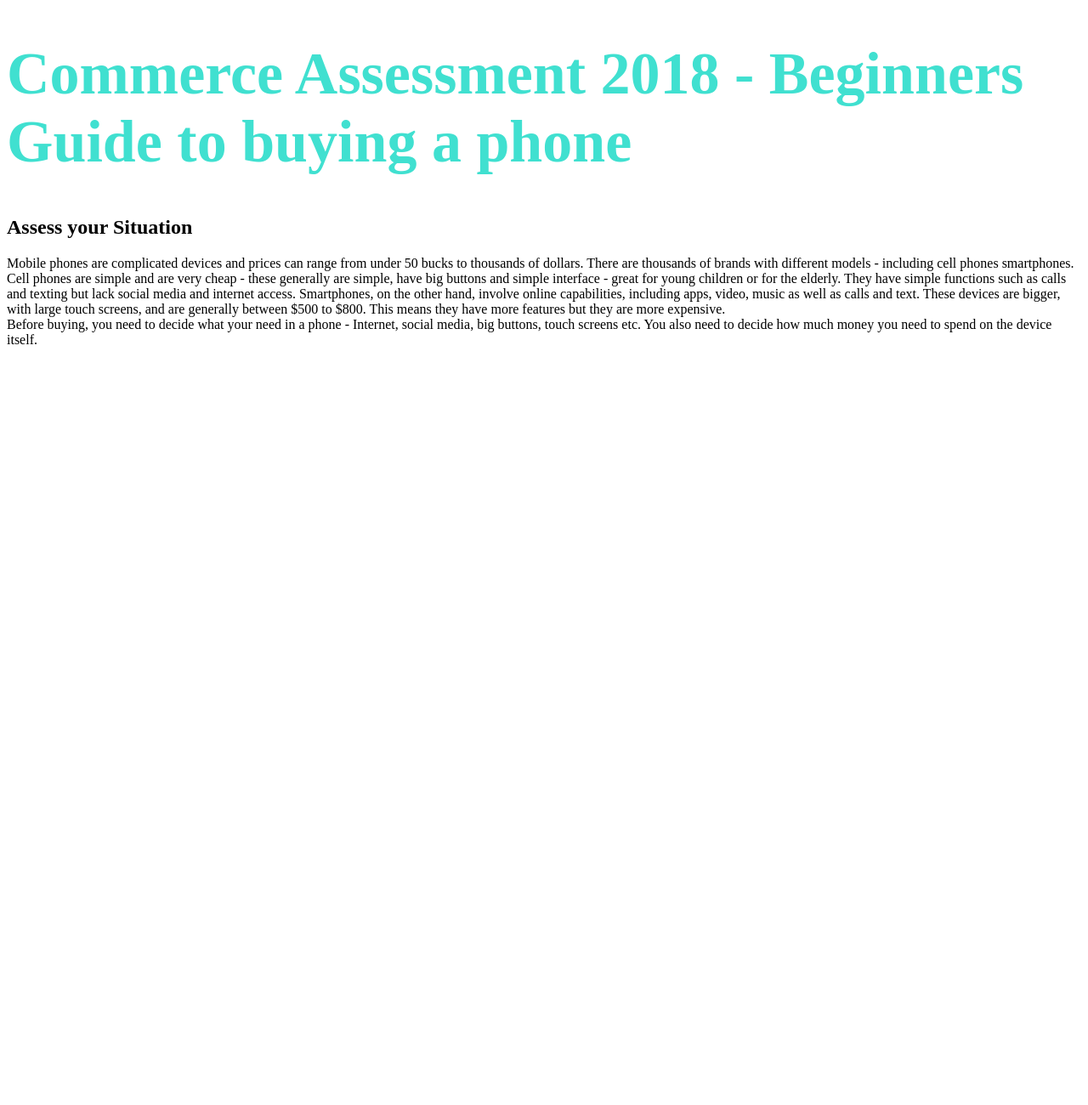
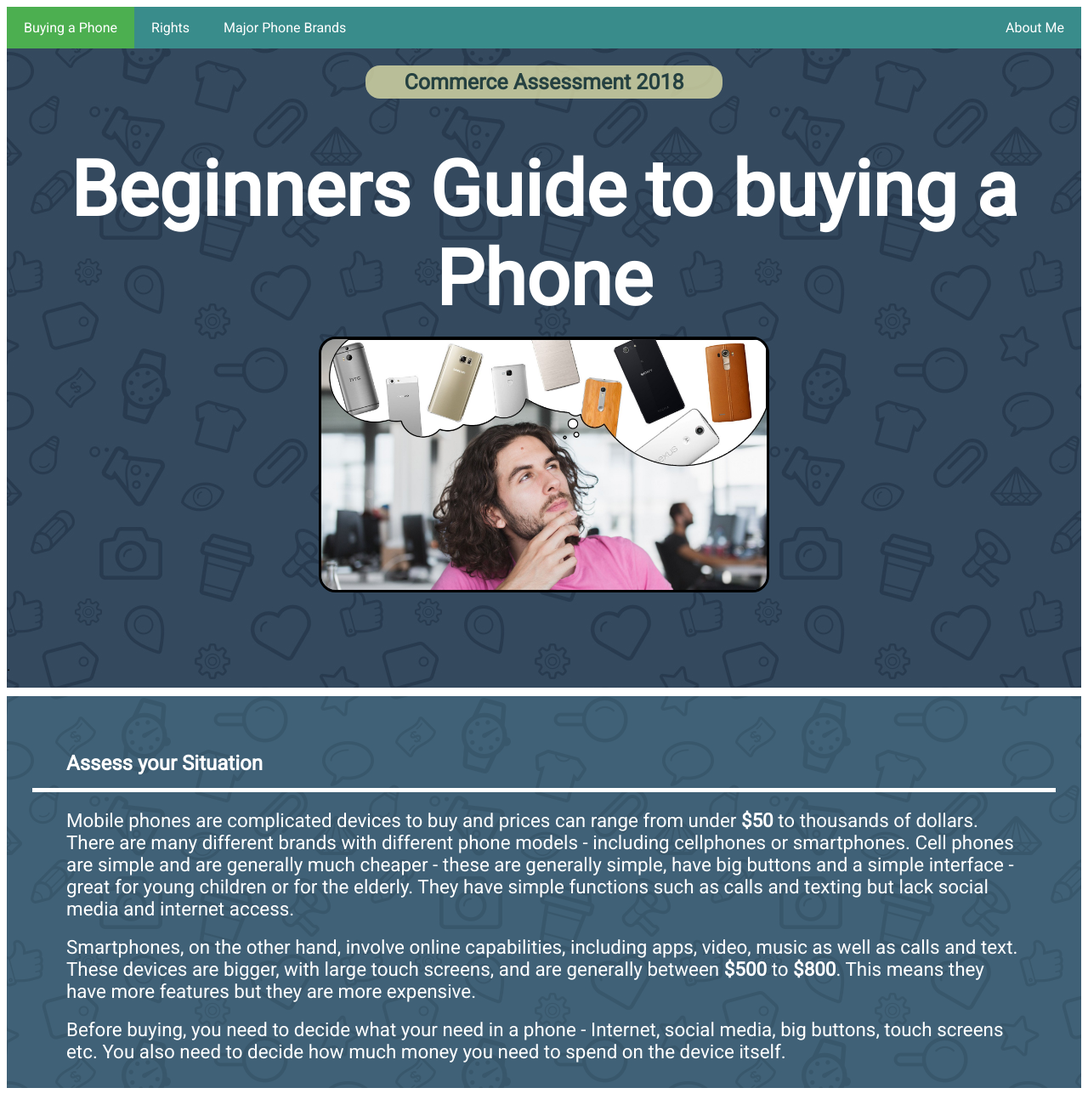
Before and after one commit to gr33nMari0/BuyingAPhone.github.io, a plain HTML site: page index.html in a window 1280 px wide. Shown: the whole page at 85% size. Before the commit the page ends 800 px from the top, so only its background shows below. Drawn offline with Linux system fonts and the light colour scheme.

Commit message:
Website V0.1.0
Major improvement in design

```diff
--- a/index.html
+++ b/index.html
@@ -3,13 +3,30 @@
 	<head>
 		<title>New Phone!</title>
 		<link href="main.css" rel="stylesheet" type="text/css">
+		<link rel="shortcut icon" type="image/png" href="Media/favicon.png" />
 	</head>
 	<body>
-		<h1>Commerce Assessment 2018 - Beginners Guide to buying a phone</h1>
-		<div class="Assess">
-			<h2>Assess your Situation</h2>
-			<p>Mobile phones are complicated devices and prices can range from under 50 bucks to thousands of dollars. There are thousands of brands with different models - including cell phones smartphones. Cell phones are simple and are very cheap - these generally are simple, have big buttons and simple interface - great for young children or for the elderly. They have simple functions such as calls and texting but lack social media and internet access. Smartphones, on the other hand, involve online capabilities, including apps, video, music as well as calls and text. These devices are bigger, with large touch screens, and are generally between $500 to $800. This means they have more features but they are more expensive.
-			<br>Before buying, you need to decide what your need in a phone - Internet, social media, big buttons, touch screens etc. You also need to decide how much money you need to spend on the device itself.</p>
+		<div id="bground1">
+			 <nav>
+				<ul>
+					<li class="active"><a href="#">Buying a Phone</a></li>
+					<li><a href="Sites/Your Rights/index.html">Rights</a></li>
+					<li><a href="Sites/Major Phone Brands/index.html">Major Phone Brands</a></li>
+					<li style="float:right"><a href="Sites/About Me/index.html">About Me</a></li>
+				</ul>
+			</nav>
+			<h1 class="commerce">Commerce Assessment 2018</h1>
+			<h1 class="title">Beginners Guide to buying a Phone</h1>
+			<img src="Media/buyaphone.jpg" alt="Smartphones" width="300px" height="177px" class="IMGphones">
+			<p><br><br><br>.</p>
+		</div>
+		<div id="bground2">
+			<div class="assess">
+				<h2 class="assess1">Assess your Situation</h2>
+				<p class="situation1">Mobile phones are complicated devices to buy and prices can range from under <strong>$50</strong> to thousands of dollars. There are many different brands with different phone models - including cellphones or smartphones. Cell phones are simple and are generally much cheaper - these are generally simple, have big buttons and a simple interface - great for young children or for the elderly. They have simple functions such as calls and texting but lack social media and internet access.</p><br>
+				<p class="situation2"> Smartphones, on the other hand, involve online capabilities, including apps, video, music as well as calls and text. These devices are bigger, with large touch screens, and are generally between <strong>$500</strong> to <strong>$800</strong>. This means they have more features but they are more expensive.</p><br>
+				<p class="situation3">Before buying, you need to decide what your need in a phone - Internet, social media, big buttons, touch screens etc. You also need to decide how much money you need to spend on the device itself.</p>
+			</div>
 		</div>
 	</body>
 </html>
--- a/main.css
+++ b/main.css
@@ -1,4 +1,110 @@
+@import url('https://fonts.googleapis.com/css?family=Lato|Roboto|Tajawal');
+
+* {
+    box-sizing: border-box;
+}
+
+
+ul {
+    list-style-type: none;
+    margin: 0;
+    padding: 0;
+    overflow: hidden;
+    background-color: #398C8B;
+}
+li {
+    float: left;
+}
+li a {
+    display: block;
+    color: white;
+    text-align: center;
+    padding: 15px 20px;
+    text-decoration: none;
+}
+li a:hover {
+    background-color: #111;
+}
+.active {
+    background-color: #4CAF50;
+}
+
+
 h1 {
-	font-size: 70px;
-	color:turquoise;
+	font-family: 'Roboto', sans-serif;
+	color:rgba(37,65,65,1.00);
 }
+body {
+	font-family: 'Roboto', sans-serif;
+}
+.title {
+	color:white;
+	text-align:center;
+	font-size:90px;
+	height:140px;
+	width:auto;
+	margin:40px auto;
+	padding:15px;
+}
+.commerce {
+	font-size:25px;
+	text-align:center;
+	margin: 20px auto 2px auto;
+	padding:5px;
+	width:420px;
+	background-color:rgba(221,222,168,0.79);
+	border-top-right-radius: 17px;
+	border-bottom-right-radius: 17px;
+	border-top-left-radius: 17px;
+	border-bottom-left-radius: 17px;
+}
+.IMGphones {
+	display:block;
+	margin:100px auto 20px auto;
+	width: 42%;
+	height: 27%;
+	border: 3px solid black;
+	border-top-right-radius: 20px;
+	border-bottom-right-radius: 20px;
+	border-top-left-radius: 20px;
+	border-bottom-left-radius: 20px;
+}
+
+
+.assess {
+	background-color:rgba(70,70,70,0.67);
+	color:white;
+	margin:200px, 0, 0, 0;
+	padding:30px;
+	border-bottom:5px solid white;
+}
+.assess1 {
+	padding:15px 40px;
+	border-bottom:5px solid white;
+}
+.situation1, .situation2, .situation3 {
+	margin:0 40px;
+	font-size:140%;
+}
+
+
+#bground1{
+	background-image: url('Media/icons-asphalt.jpg');
+	border-bottom:10px solid rgba(255,255,255,1.00);
+}
+#bground2{
+	background-image: url('Media/icons-blue.jpg');
+	border-bottom:10px solid rgba(255,255,255,1.00);
+}
+#bground3{
+	background-image: url('Media/icons-green.jpg');
+	border-bottom:10px solid rgba(255,255,255,1.00);
+}
+#bground4{
+	background-image: url('Media/icons-orange.jpg');
+	border-bottom:10px solid rgba(255,255,255,1.00);
+}
+#bground5{
+	background-image: url('Media/icons-red.jpg');
+	border-bottom:10px solid rgba(255,255,255,1.00);
+}
```
Also changed, not shown: Media/5_free_seamless_icon_patterns.jpg (added), Media/bground1.jpg (added), Media/bground2.jpg (added), Media/buyaphone.jpg (added), Media/favicon.png (added), Media/icons-asphalt.jpg (added), Media/icons-blue.jpg (added), Media/icons-green.jpg (added), Media/icons-orange.jpg (added), Media/icons-red.jpg (added), Media/phones.png (added).
